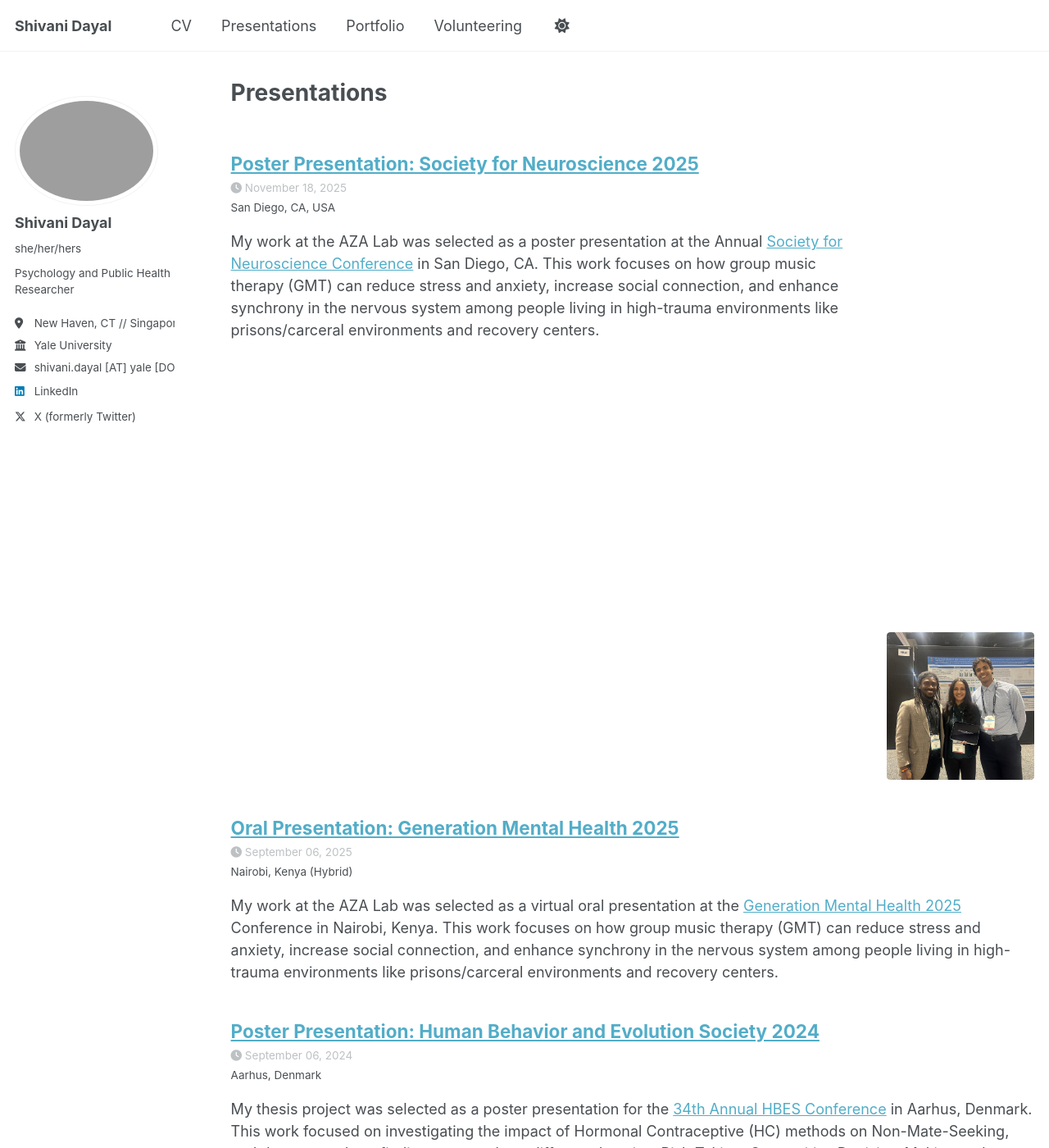
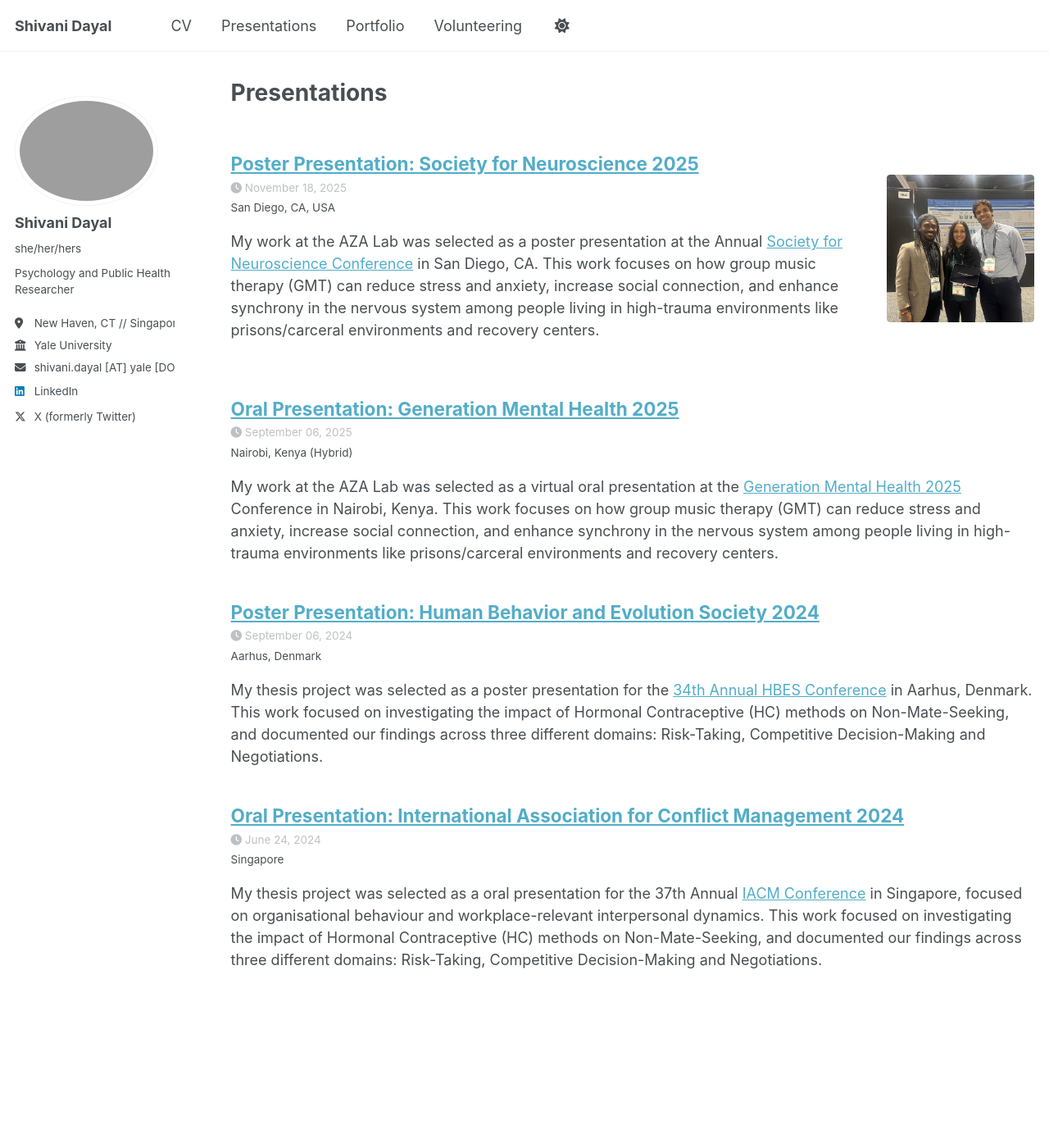
Before and after one commit to sdayal21/sdayal21.github.io, a Jekyll site: the page built from _pages/talks.html, in a window 1280 px wide and 1400 px high. Shown: the whole window at 82% size. Built offline with Jekyll 4.4.1, drawn with Linux system fonts in a browser that asks for light colours; a script that is not in the unit is left out.

Commit message:
further edits to positions

```diff
--- a/_sass/layout/_archive.scss
+++ b/_sass/layout/_archive.scss
@@ -136,19 +136,19 @@
       height: 120px;
       order: 2; // Place thumbnail on the right
       align-self: flex-start; // Align to top of content
-      margin-top: 10em; // Move down a bit
+      margin-top: 3em; // Move down a bit
     }
 
     @include breakpoint($medium) {
       width: 150px;
       height: 150px;
-      margin-top: 25em;
+      margin-top: 3.5em;
     }
 
     @include breakpoint($large) {
       width: 180px;
       height: 180px;
-      margin-top: 35em;
+      margin-top: 4em;
     }
 
     img {
```
